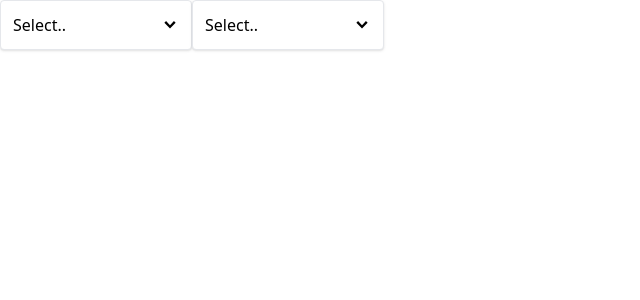
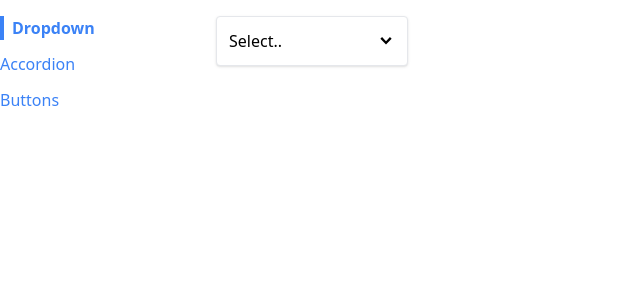
Before and after one commit to sweedalgharshi/comps, a React (Create React App) app: page / in a window 1280 px wide. Shown: the top 300 px of the page, without its empty margins (0-640 px from the left). Built offline with nearby package versions, Linux system fonts and the light colour scheme.

Commit message:
Added navigation functionality from scratch

```diff
--- a/src/App.js
+++ b/src/App.js
@@ -1,32 +1,24 @@
-import { useState } from 'react';
-import Dropdown from './components/Dropdown';
+import SideBar from './components/SideBar';
+import Route from './components/Route';
+import DropdownPage from './pages/DropdownPage';
+import AccordionPage from './pages/AccordionPage';
+import ButtonPage from './pages/ButtonPage';
 
 function App() {
-  const [selection, setSelection] = useState(null);
-
-  const handleSelect = (option) => {
-    setSelection(option);
-  };
-
-  const options = [
-    {
-      label: 'Red',
-      value: 'red',
-    },
-    {
-      label: 'Blue',
-      value: 'blue',
-    },
-    {
-      label: 'Purple',
-      value: 'purple',
-    },
-  ];
-
   return (
-    <div className="flex">
-      <Dropdown options={options} value={selection} onChange={handleSelect} />
-      <Dropdown options={options} value={selection} onChange={handleSelect} />
+    <div className="container mx-auto grid grid-cols-6 gap-4 mt-4">
+      <SideBar />
+      <div className="col-span-5">
+        <Route path="/">
+          <DropdownPage />
+        </Route>
+        <Route path="/accordion">
+          <AccordionPage />
+        </Route>
+        <Route path="/button">
+          <ButtonPage />
+        </Route>
+      </div>
     </div>
   );
 }
--- /dev/null
+++ b/src/components/Link.js
@@ -0,0 +1,29 @@
+import classNames from 'classnames';
+import useNavigation from '../hooks/use-navigation';
+
+function Link({ to, children, className, activeClassName }) {
+  const { navigate, currentPath } = useNavigation();
+
+  const classes = classNames(
+    'text-blue-500',
+    className,
+    currentPath === to && activeClassName
+  );
+
+  const handleClick = (event) => {
+    if (event.metaKey || event.ctrlKey) {
+      return;
+    }
+    event.preventDefault();
+
+    navigate(to);
+  };
+
+  return (
+    <a href={to} onClick={handleClick} className={classes}>
+      {children}
+    </a>
+  );
+}
+
+export default Link;
--- /dev/null
+++ b/src/components/Route.js
@@ -0,0 +1,13 @@
+import useNavigation from '../hooks/use-navigation';
+
+function Route({ path, children }) {
+  const { currentPath } = useNavigation();
+
+  if (path === currentPath) {
+    return children;
+  }
+
+  return null;
+}
+
+export default Route;
--- /dev/null
+++ b/src/components/SideBar.js
@@ -0,0 +1,30 @@
+import Link from './Link';
+
+function SideBar() {
+  const links = [
+    { label: 'Dropdown', path: '/' },
+    { label: 'Accordion', path: '/accordion' },
+    { label: 'Buttons', path: '/button' },
+  ];
+
+  const renderedLinks = links.map((link) => {
+    return (
+      <Link
+        key={link.label}
+        to={link.path}
+        className="mb-3"
+        activeClassName="font-bold border-l-4 border-blue-500 pl-2"
+      >
+        {link.label}
+      </Link>
+    );
+  });
+
+  return (
+    <div className="sticky top-0 overflow-y-auto flex flex-col items-start">
+      {renderedLinks}
+    </div>
+  );
+}
+
+export default SideBar;
--- /dev/null
+++ b/src/context/Navigation.js
@@ -0,0 +1,34 @@
+import { createContext, useState, useEffect } from 'react';
+
+const NavigationContext = createContext();
+
+export function NavigationProvider({ children }) {
+  const [currentPath, setCurrentPath] = useState(window.location.pathname);
+
+  useEffect(() => {
+    const handler = (event) => {
+      setCurrentPath(window.location.pathname);
+    };
+
+    window.addEventListener('popstate', handler);
+
+    return () => {
+      window.removeEventListener('popstate', handler);
+    };
+  }, []);
+
+  const navigate = (to) => {
+    // to === /accordion
+
+    window.history.pushState({}, '', to);
+    setCurrentPath(to);
+  };
+
+  return (
+    <NavigationContext.Provider value={{ currentPath, navigate }}>
+      {children}
+    </NavigationContext.Provider>
+  );
+}
+
+export default NavigationContext;
--- /dev/null
+++ b/src/hooks/use-navigation.js
@@ -0,0 +1,8 @@
+import NavigationContext from '../context/Navigation';
+import { useContext } from 'react';
+
+function useNavigation() {
+  return useContext(NavigationContext);
+}
+
+export default useNavigation;
--- a/src/index.js
+++ b/src/index.js
@@ -3,8 +3,13 @@
 import React from 'react';
 import ReactDOM from 'react-dom/client';
 import App from './App';
+import { NavigationProvider } from './context/Navigation';
 
 const el = document.getElementById('root');
 const root = ReactDOM.createRoot(el);
 
-root.render(<App />);
+root.render(
+  <NavigationProvider>
+    <App />
+  </NavigationProvider>
+);
--- a/src/pages/ButtonPage.js
+++ b/src/pages/ButtonPage.js
@@ -4,9 +4,6 @@
 function ButtonPage() {
   return (
     <div>
-      {/*<div>
-        <Button plain>Plain</Button>
-  </div>*/}
       <div>
         <Button primary rounded outline className="mb-5">
           <GoBell />
--- /dev/null
+++ b/src/pages/DropdownPage.js
@@ -0,0 +1,33 @@
+import { useState } from 'react';
+import Dropdown from '../components/Dropdown';
+
+function DropdownPage() {
+  const [selection, setSelection] = useState(null);
+
+  const handleSelect = (option) => {
+    setSelection(option);
+  };
+
+  const options = [
+    {
+      label: 'Red',
+      value: 'red',
+    },
+    {
+      label: 'Blue',
+      value: 'blue',
+    },
+    {
+      label: 'Purple',
+      value: 'purple',
+    },
+  ];
+
+  return (
+    <div className="flex">
+      <Dropdown options={options} value={selection} onChange={handleSelect} />
+    </div>
+  );
+}
+
+export default DropdownPage;
```
